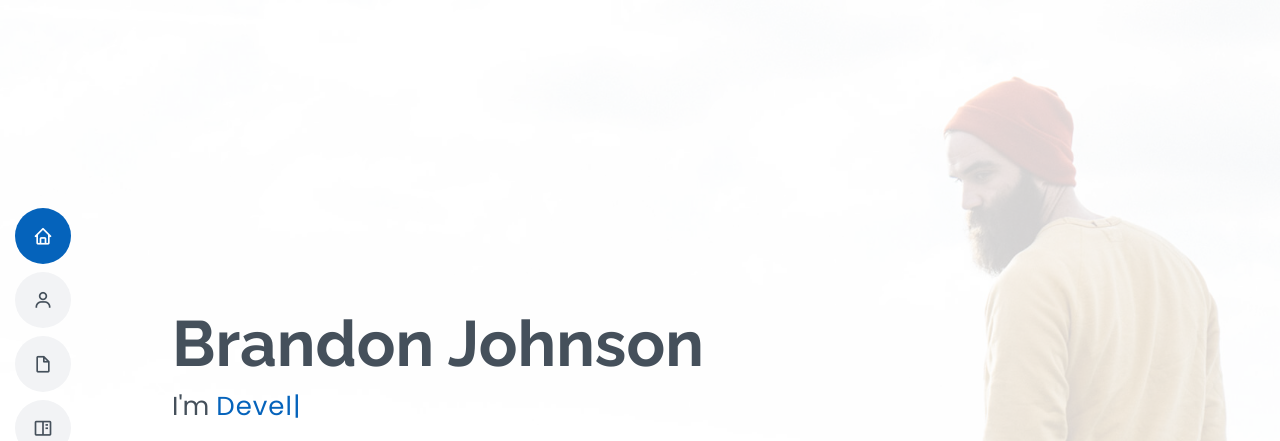
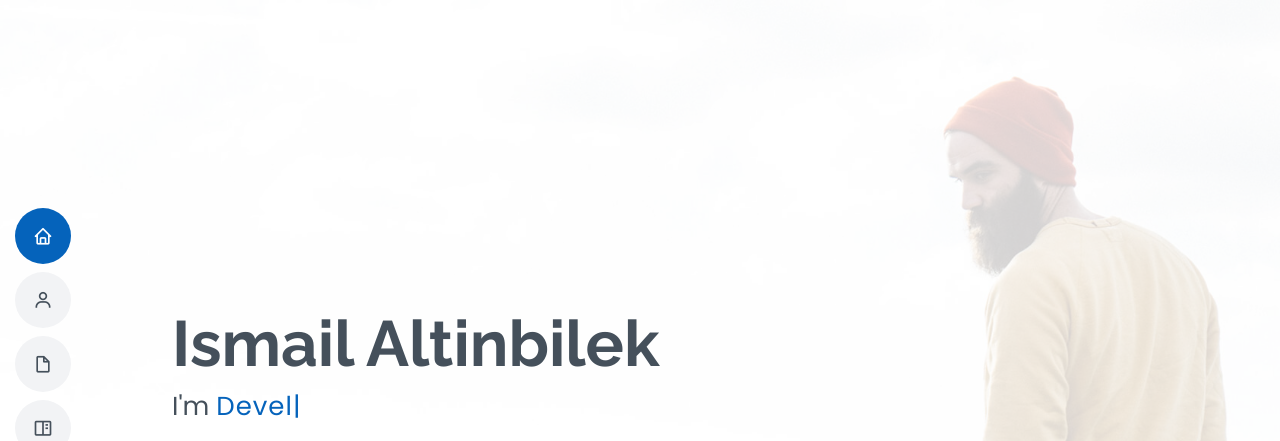
Before and after one commit to ismailaltinbilek/ismailaltinbilek.github.io, a plain HTML site: page index.html in a window 1280 px wide. Shown: the top 441 px of the page. Drawn offline with nearby package versions, Linux system fonts and the light colour scheme.

Commit message:
changed titles and added new name

```diff
--- a/index.html
+++ b/index.html
@@ -5,7 +5,7 @@
   <meta charset="utf-8">
   <meta content="width=device-width, initial-scale=1.0" name="viewport">
 
-  <title>MyResume Bootstrap Template - Index</title>
+  <title>Ismail Altinbilek</title>
   <meta content="" name="description">
   <meta content="" name="keywords">
 
@@ -59,7 +59,7 @@
   <!-- ======= Hero Section ======= -->
   <section id="hero" class="d-flex flex-column justify-content-center">
     <div class="container" data-aos="zoom-in" data-aos-delay="100">
-      <h1>Brandon Johnson</h1>
+      <h1>Ismail Altinbilek</h1>
       <p>I'm <span class="typed" data-typed-items="Designer, Developer, Freelancer, Photographer"></span></p>
       <div class="social-links">
         <a href="#" class="twitter"><i class="bx bxl-twitter"></i></a>
```
